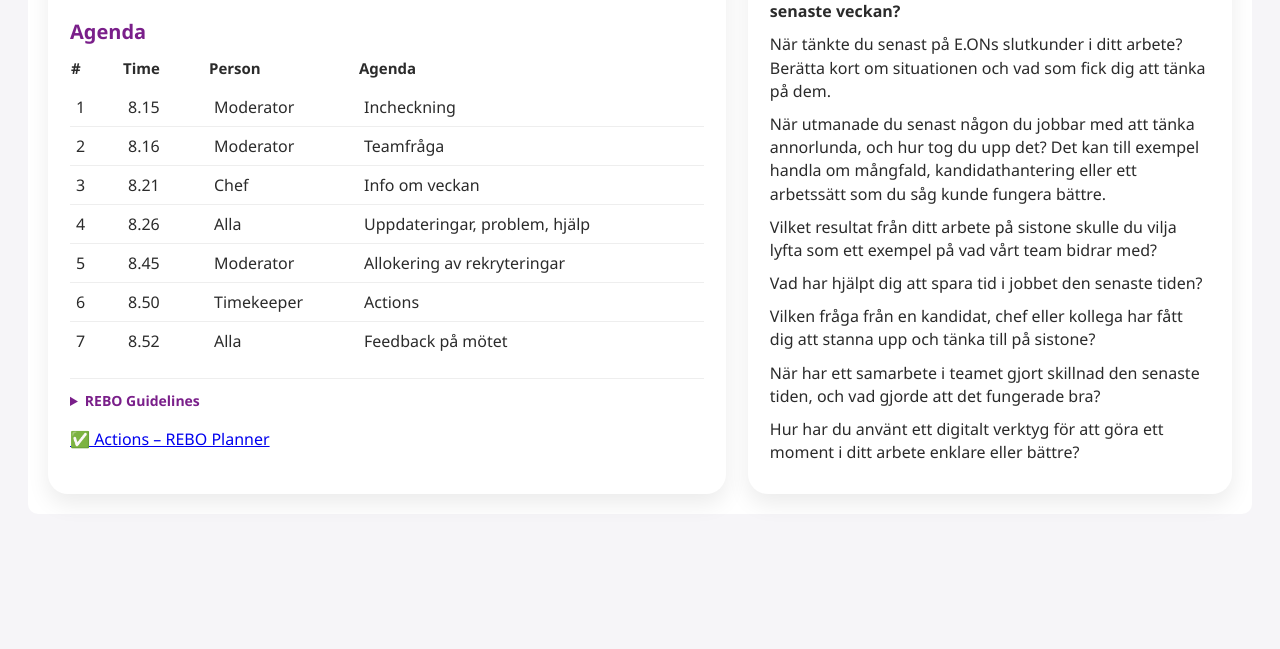
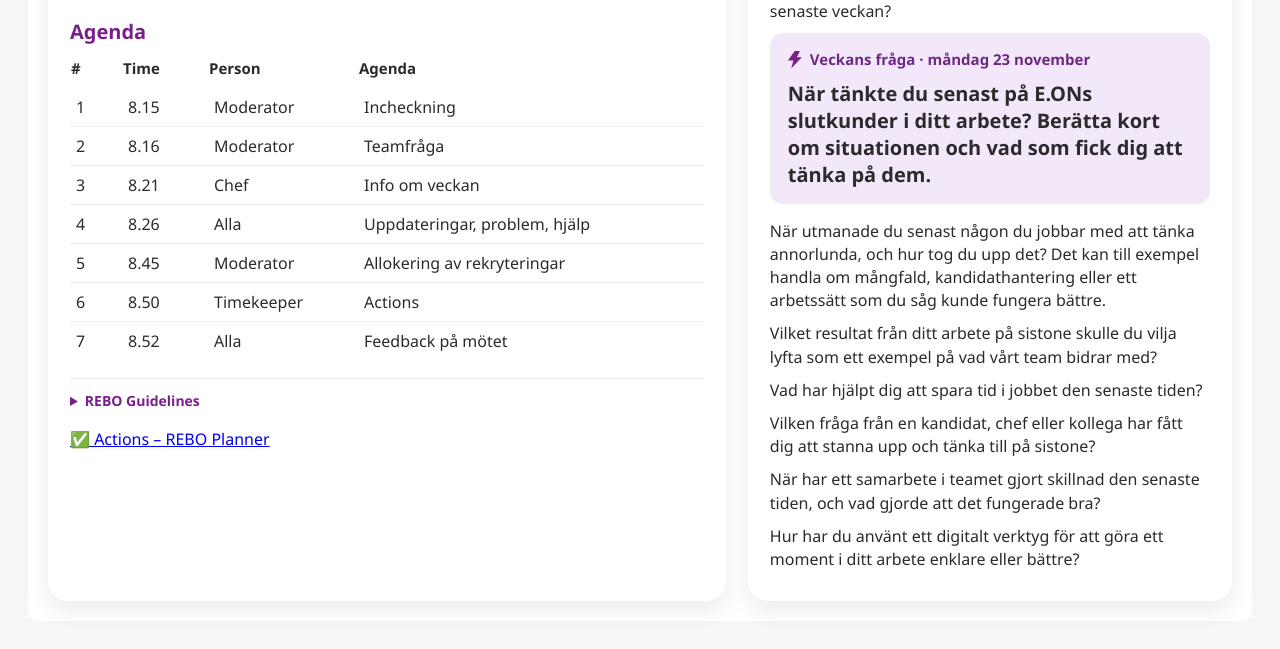
Before and after one commit to PAEXvibes/REBO-meets, a plain HTML site: page index.html in a window 1280 px wide. Shown: the part 401-1050 px from the top of the page. Before the commit the page ends 943 px from the top, so only its background shows below. Drawn offline with Linux system fonts and the light colour scheme.

Commit message:
index.html

```diff
--- a/index.html
+++ b/index.html
@@ -1,4 +1,3 @@
-
 
 
 <!DOCTYPE html>
@@ -279,7 +278,30 @@ tr:not(:last-child) td{
 }
 
 .weekly-questions > [aria-current="true"]{
+    background:#f3e8fa;
+    border-radius:13px;
+    padding:16px 18px;
+    font-size:1.25em;
     font-weight:700;
+    line-height:1.35;
+    margin-bottom:16px;
+}
+
+.weekly-question-label{
+    display:flex;
+    align-items:center;
+    gap:8px;
+    margin-bottom:10px;
+    color:#6e2983;
+    font-size:0.9375rem;
+}
+
+.weekly-question-label::before{
+    content:"";
+    flex:0 0 14px;
+    height:18px;
+    background:var(--eon-purple);
+    clip-path:polygon(52% 0, 88% 0, 65% 37%, 100% 37%, 24% 100%, 40% 56%, 0 56%);
 }
 
 .weekly-guidelines{
@@ -1526,18 +1548,44 @@ document
 
 
 
-/* The first team question was used in the week of 16 November 2026. */
+/* Monday keeps today's meeting question. Tuesday through Sunday show the following Monday. */
+const stockholmDateParts = new Intl.DateTimeFormat("sv-SE", {
+    timeZone:"Europe/Stockholm",
+    year:"numeric",
+    month:"numeric",
+    day:"numeric"
+}).formatToParts(new Date());
+const { year, month, day } = Object.fromEntries(
+    stockholmDateParts.map(({ type, value }) => [type, value])
+);
+const stockholmToday = new Date(Number(year), Number(month) - 1, Number(day));
+const questionMeetingMonday = getMonday(stockholmToday);
+if (stockholmToday.getDay() !== 1) {
+    questionMeetingMonday.setDate(questionMeetingMonday.getDate() + 7);
+}
+
+/* The first team question was used at the 16 November 2026 meeting. */
 const firstQuestionMonday = new Date(2026, 10, 16);
 const weeklyQuestions = document.querySelectorAll(".weekly-questions > li");
 const weeksSinceFirstQuestion = Math.round(
-    (currentMonday - firstQuestionMonday) / millisecondsPerWeek
+    (questionMeetingMonday - firstQuestionMonday) / millisecondsPerWeek
 );
 const weeklyQuestionCount = weeklyQuestions.length;
 const weeklyQuestionIndex = (
     (weeksSinceFirstQuestion % weeklyQuestionCount) + weeklyQuestionCount
 ) % weeklyQuestionCount;
 
-weeklyQuestions[weeklyQuestionIndex].setAttribute("aria-current", "true");
+const highlightedQuestion = weeklyQuestions[weeklyQuestionIndex];
+const questionLabel = document.createElement("span");
+questionLabel.className = "weekly-question-label";
+const questionMeetingDate = questionMeetingMonday.toLocaleDateString("sv-SE", {
+    weekday:"long",
+    day:"numeric",
+    month:"long"
+});
+questionLabel.textContent = `Veckans fråga · ${questionMeetingDate}`;
+highlightedQuestion.setAttribute("aria-current", "true");
+highlightedQuestion.prepend(questionLabel);
 
 
 /* =====================================================
```
